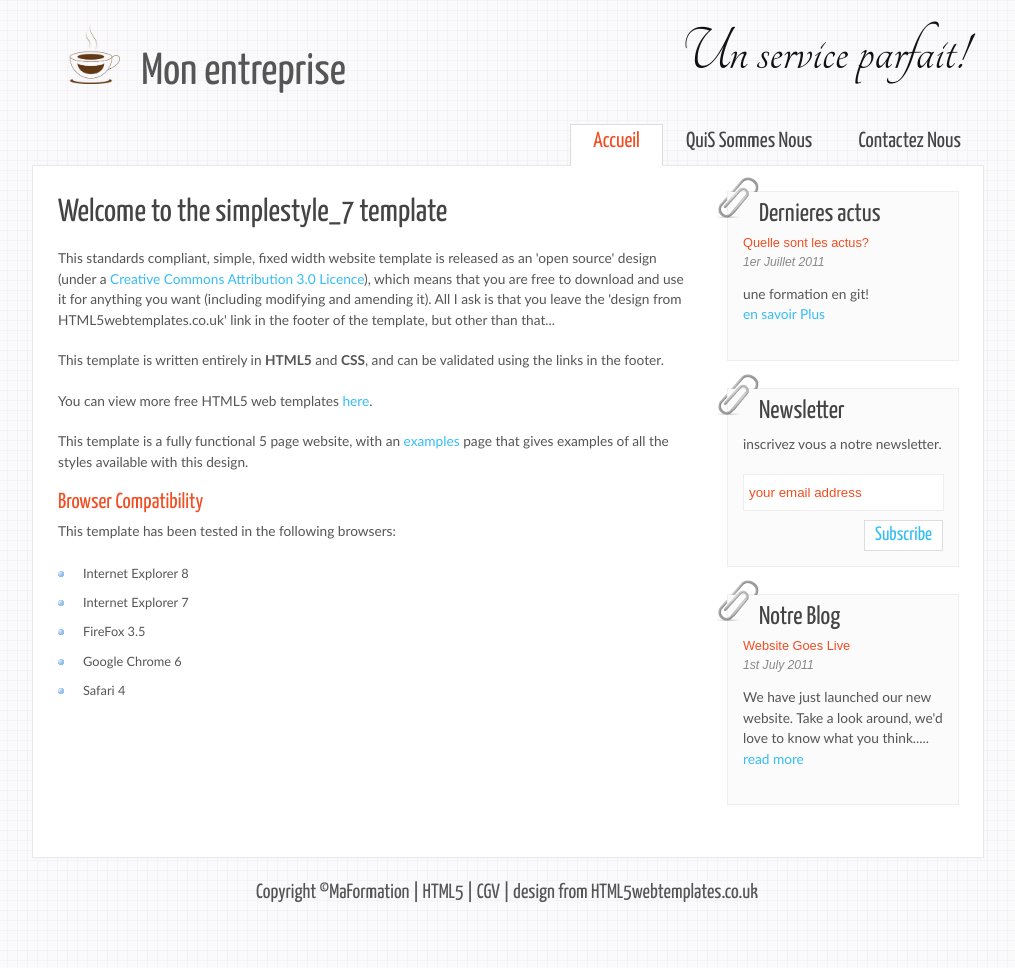
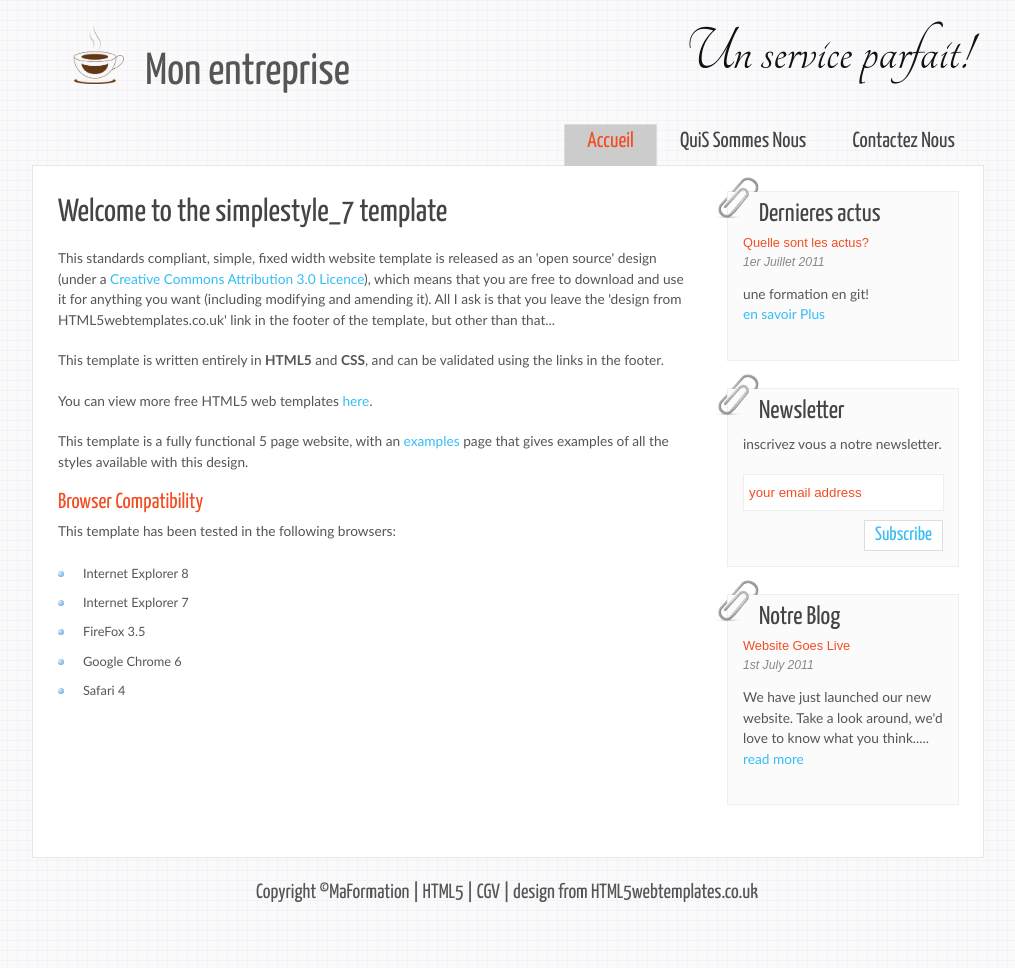
Before and after one commit to zikou-2009/Formation, a plain HTML site: page index.html in a window 1280 px wide. Shown: the whole page, without its empty margins (133-1148 px from the left). Drawn offline with Linux system fonts and the light colour scheme.

Commit message:
commit style

```diff
--- a/style/style.css
+++ b/style/style.css
@@ -96,7 +96,7 @@ ol li
   margin: 20px auto;}
 
 #header
-{ width: 952px;
+{ width: 942px;
   height: 145px;}
 
 #logo
@@ -159,7 +159,7 @@ ul#menu li.current a
   padding: 6px 22px 15px 22px;}
 
 ul#menu li.current a
-{ background: #fff;
+{ background: #ccc;
   border: 1px solid #ddd;
   border-bottom: 0;
   color: #F14E23;}
```
